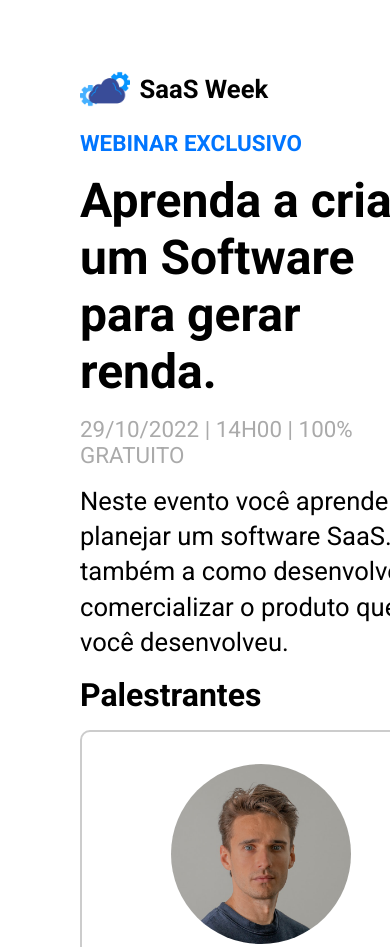
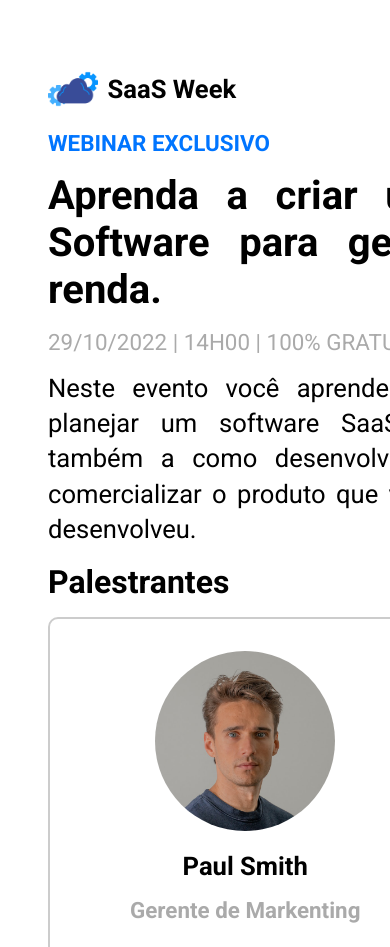
Before and after one commit to AndresonGlin/SaaS-WeeK, a plain HTML site: page index.html in a window 390 px wide. Shown: the top 947 px of the page. Drawn offline with Linux system fonts and the light colour scheme.

Commit message:
Ajustes em Responsividade

```diff
--- a/style.css
+++ b/style.css
@@ -195,14 +195,20 @@ body {
       flex-direction: column;
     }
 
-    #container1 {
+     #container1 {
       padding: 2rem;
-      padding-bottom: 0;
+      margin-left: 1rem;
+      margin-bottom: -11rem; /*inserido 13/03*/
     }
 
     #container1 h2 {
       font-size: 3rem;
     }
+
+     #conteudo1 h2 {
+        text-align: justify; /*inserido 13/03*/
+        font-size: 2.5rem; /*inserido 13/03*/
+      }
 
     #exclusividade,
     #data {
@@ -212,6 +218,7 @@ body {
     #descricao {
       font-size: 1.6rem;
       line-height: 2.2rem;
+      text-align: justify; /*inserido 13/03*/
     }
 
     #container1 h4 {
```
